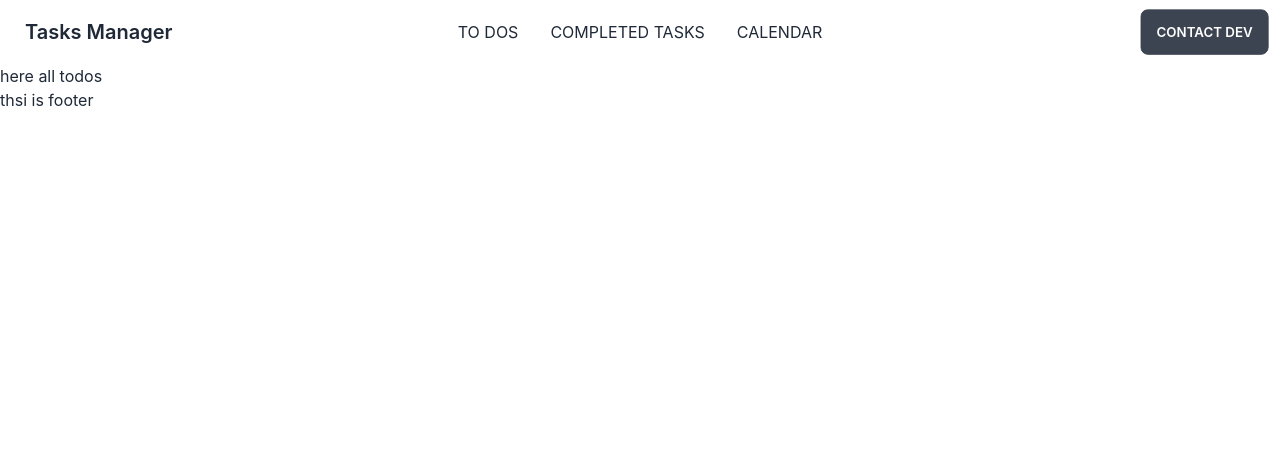
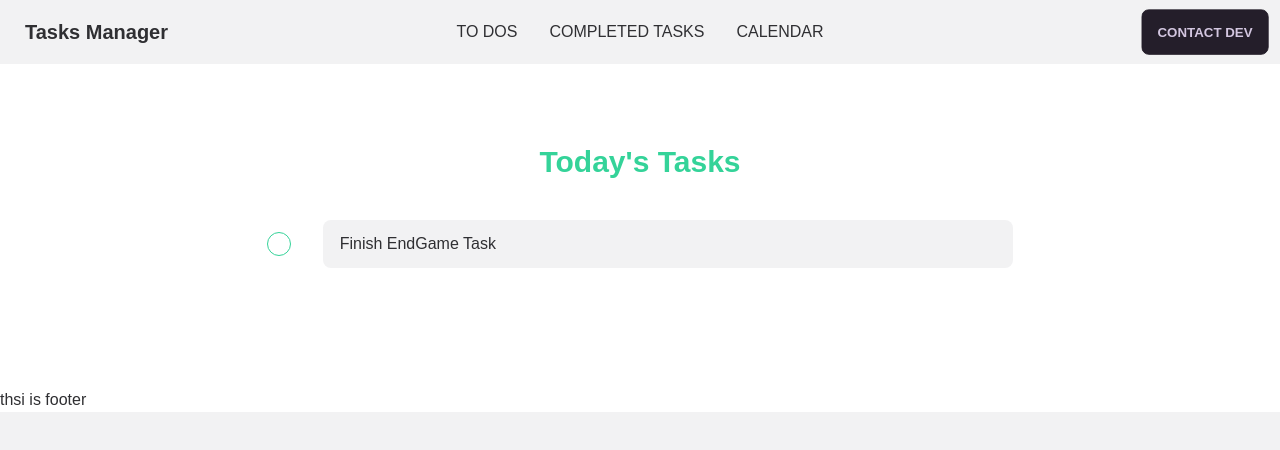
Before and after one commit to mahfuzswaron/tasks-manager, a React (Create React App) app: page / in a window 1280 px wide. Shown: the top 450 px of the page. Built offline with nearby package versions, Linux system fonts and the light colour scheme.

Commit message:
initial task compo done

```diff
--- /dev/null
+++ b/src/components/pages/to-dos/Task.js
@@ -0,0 +1,25 @@
+import React, { useState } from 'react';
+
+const Task = ({ task }) => {
+    const { text } = task;
+    const [taskText, setTaskText] = useState(text);
+    const submit = () => {
+        console.log(taskText)
+    }
+    const handleChange = (e) => {
+        const editedText = e.target.value;
+        setTaskText(editedText)
+        // console.log(e);
+        if (e.type === "keyup" && e.key === "Enter") {
+            submit();
+        }
+    }
+    return (
+        <li className='flex space-x-4 lg:space-x-8 items-center'>
+            <input type="radio" name="task" class="radio radio-primary" />
+            <input type="text" onChange={handleChange} onKeyUp={handleChange} onBlur={submit} value={taskText} class="input  w-full " />
+        </li>
+    );
+};
+
+export default Task;
--- a/src/components/pages/to-dos/ToDos.js
+++ b/src/components/pages/to-dos/ToDos.js
@@ -1,9 +1,25 @@
-import React from 'react';
+import React, { useState } from 'react';
+import Task from './Task';
 
 const ToDos = () => {
+
+    const [tasks, setTasks] = useState([
+        { id: "task1", text: "Finish EndGame Task" }
+    ]);
+
     return (
-        <div>
-            here all todos
+        <div className='p-5 lg:p-20 '>
+            <h3 className='text-center text-3xl text-primary font-bold'>Today's Tasks</h3>
+            <div className='my-10 w-full lg:w-2/3 mx-auto'>
+                <ul>
+                    {tasks.map((task) => <Task
+                        key={task.id}
+                        task={task}
+                    />)
+
+                    }
+                </ul>
+            </div>
         </div>
     );
 };
--- a/src/index.css
+++ b/src/index.css
@@ -1,12 +1,10 @@
 @tailwind base;
 @tailwind components;
 @tailwind utilities;
-
+@import url('https://fonts.googleapis.com/css2?family=Poppins:ital,wght@0,100;0,200;0,300;0,400;0,500;0,600;0,700;0,800;0,900;1,100;1,200;1,300;1,400;1,500;1,600;1,700;1,800;1,900&display=swap');
 body {
   margin: 0;
-  font-family: -apple-system, BlinkMacSystemFont, 'Segoe UI', 'Roboto', 'Oxygen',
-    'Ubuntu', 'Cantarell', 'Fira Sans', 'Droid Sans', 'Helvetica Neue',
-    sans-serif;
+  font-family: 'Poppins', sans-serif;
   -webkit-font-smoothing: antialiased;
   -moz-osx-font-smoothing: grayscale;
   background-color: white;
--- a/tailwind.config.js
+++ b/tailwind.config.js
@@ -6,5 +6,31 @@ module.exports = {
   theme: {
     extend: {},
   },
+  daisyui: {
+    themes: [
+      {
+        mytheme: {
+
+          "primary": "#34d399",
+
+          "secondary": "#d1d5db",
+
+          "accent": "#07c417",
+
+          "neutral": "#241E2A",
+
+          "base-100": "#F2F2F3",
+
+          "info": "#728ADA",
+
+          "success": "#23E792",
+
+          "warning": "#F7C655",
+
+          "error": "#EC5569",
+        },
+      },
+    ],
+  },
   plugins: [require("daisyui")],
 }
```
